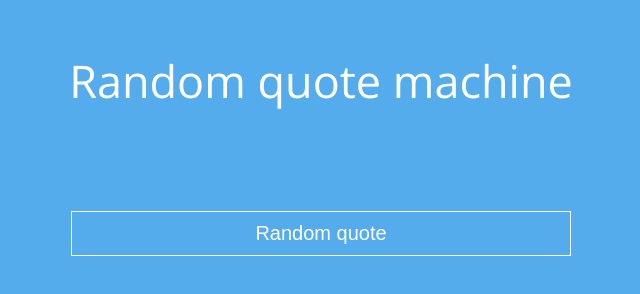
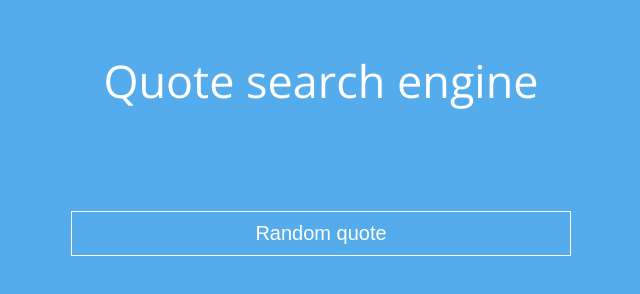
Before and after one commit to katjed/12-5-AjaxAPI-QuoteSearchEngine, a website: page index.html in a window 1280 px wide. Shown: the top 294 px of the page, without its empty margins (319-959 px from the left). Drawn offline with nearby package versions, Linux system fonts and the light colour scheme; no server answers.

Commit message:
Update files

```diff
--- a/index.html
+++ b/index.html
@@ -3,21 +3,21 @@
 	<head>
 		<meta charset="utf-8">
 		<meta name="viewport" content="width=device-width, initial-scale=1">
-		<title>12.5. Ajax z pomocą jQuery</title>
+		<title>Quote search engine</title>
 		<link rel="stylesheet" href="https://maxcdn.bootstrapcdn.com/font-awesome/4.7.0/css/font-awesome.min.css">
 		<link rel="stylesheet" href="css/style.css">
 	</head>
 	<body>
 		<main>
     		<header>
-        		<h1>Random quote machine</h1>
+        		<h1>Quote search engine</h1>
     		</header>
     		<div class="box">
         		<h2 class="quote"></h2>
         		<h3 class="author"></h3>
     		</div>
     		<div>
-        		<button class="trigger"> Random quote </button>
+        		<button class="trigger">Random quote</button>
         		<a href="#" target="_blank" class="tweet"><i class="fa fa-lg fa-twitter"></i> Tweet</a>
     		</div>
 		</main>
--- a/package.json
+++ b/package.json
@@ -1,8 +1,8 @@
 {
-  "name": "task-11-4",
+  "name": "12-5-AjaxAPI-QuoteSearchEngine",
   "version": "1.0.0",
   "description": "",
-  "main": "index.js",
+  "main": "script.js",
   "scripts": {
     "init-project": "npm install && npm-run-all init:*",
     "init:dirs": "mkdirp sass css vendor images js",
```
Also changed, not shown: README.md, 1 other file.
